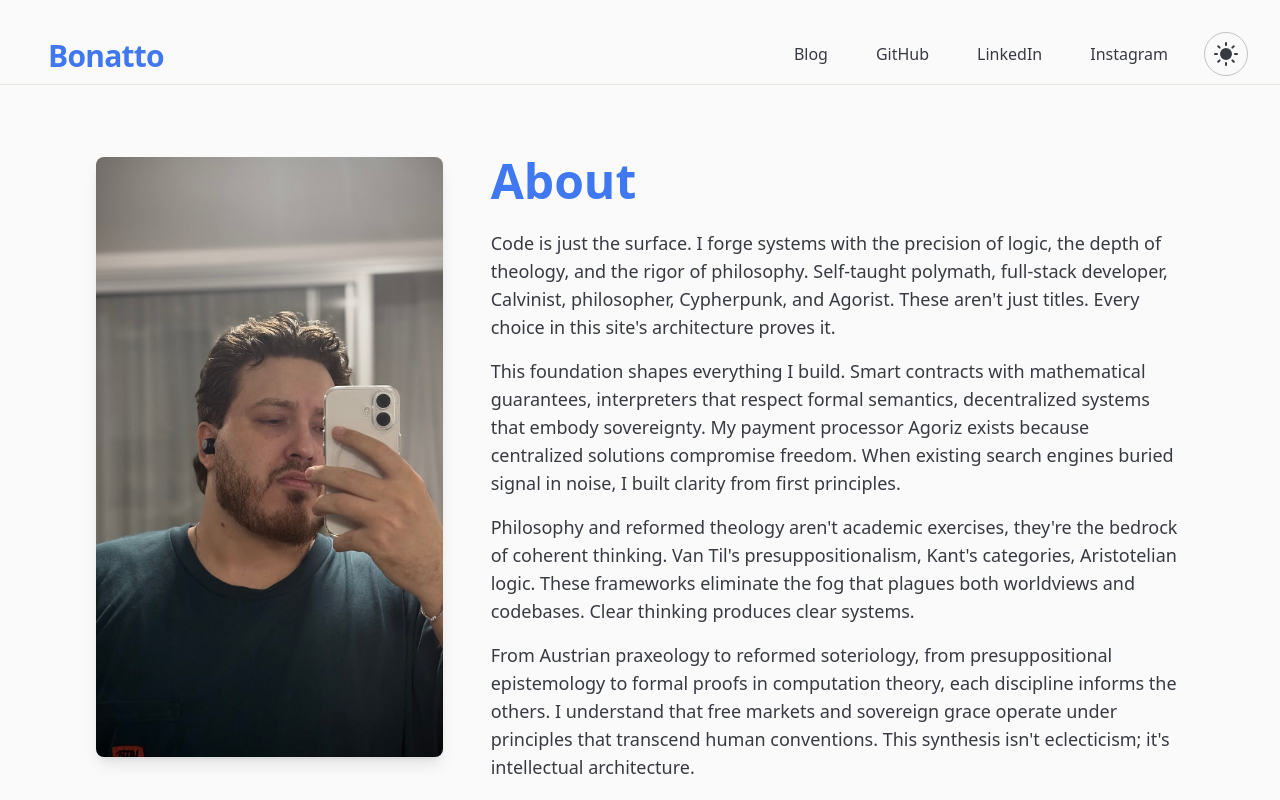
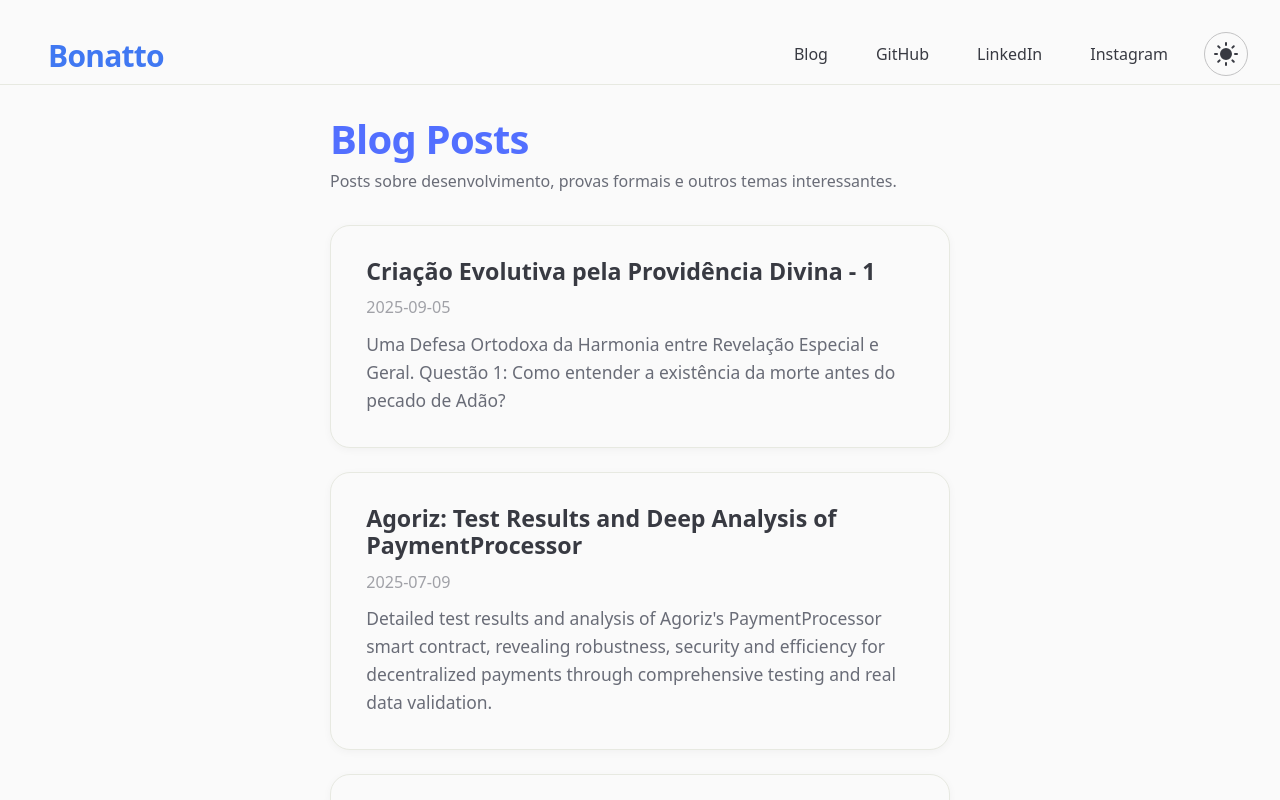
Before and after one commit to SergioBonatto/site, a Next.js app: page /blog in a window 1280 px wide. Shown: the top 800 px of the page. Built offline with nearby package versions, Linux system fonts and the light colour scheme.

Commit message:
fix: duplicate home

```diff
--- a/src/app/layout.tsx
+++ b/src/app/layout.tsx
@@ -33,12 +33,9 @@ export default function RootLayout({ children }: { children: React.ReactNode })
             `}
           </Script>
           <StructuredData />
-          <Nav />
           <FloatingGif />
-          <About />
           {children ? (
             <>
-              {console.log('Children are being rendered')} {/* Log para verificar se children está sendo renderizado */}
               {children}
             </>
           ) : (
```
